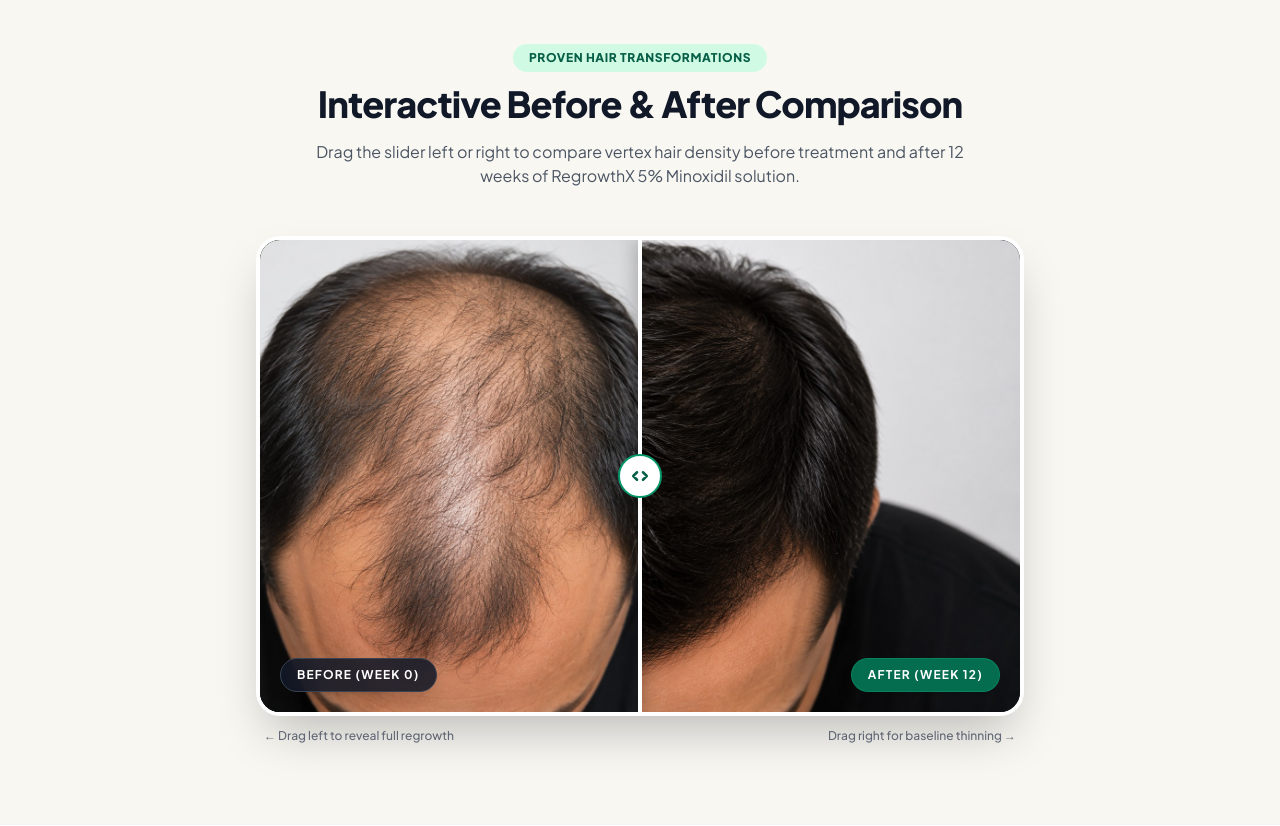
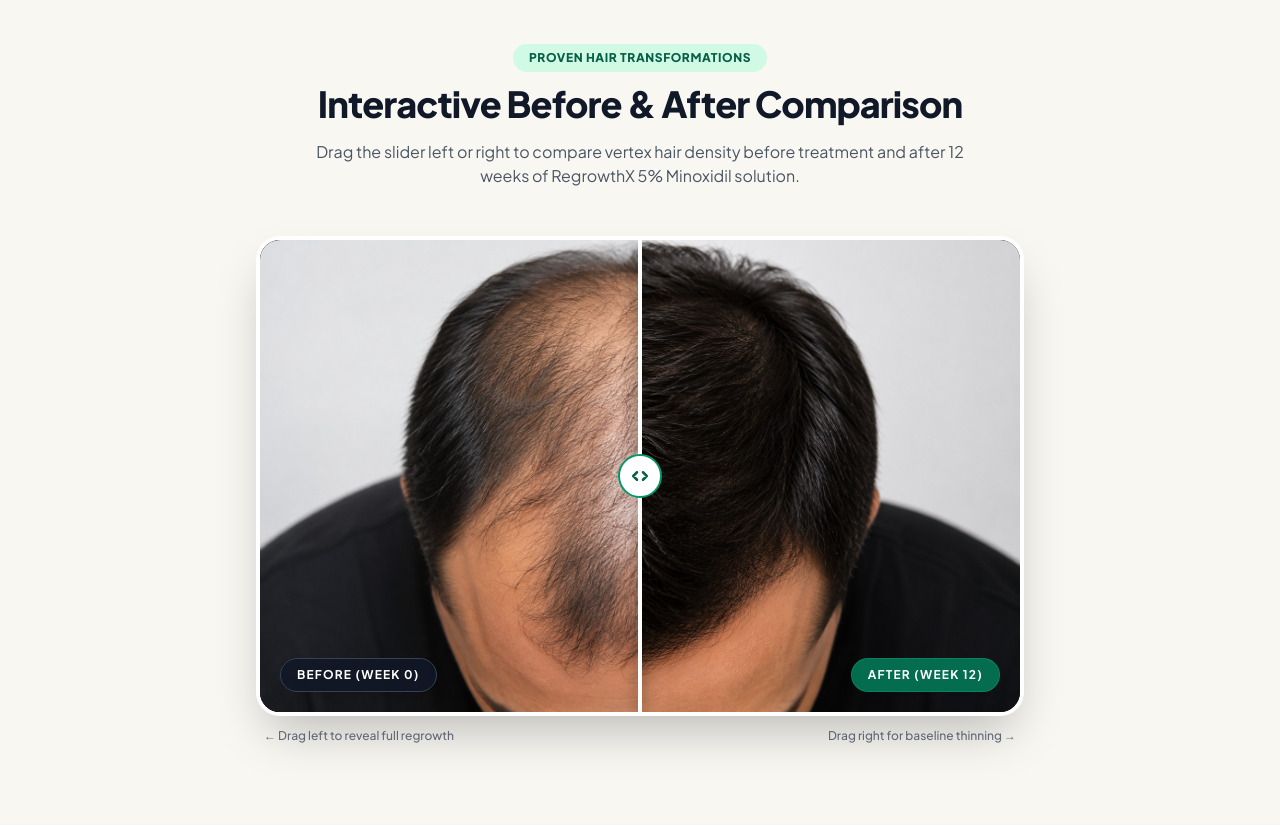
Before and after one commit to vatsal-smart-communities/regrowthxregrowthx, a PHP site: page / in a window 1280 px wide. Shown: the part 2185-3011 px from the top of the page. Run offline with PHP 8.4, Linux system fonts and the light colour scheme; data comes from the database, SQL or seed files in the repository; data that the repository does not hold is empty; a stand-in replaces the project's code that opens the database connection; some libraries are stand-ins or nearby versions.

Commit message:
Fix Before/After comparison slider image clipping and drag events

```diff
--- a/index.php
+++ b/index.php
@@ -242,9 +242,9 @@ $store_variants = $stmt->fetchAll(PDO::FETCH_ASSOC);
         </span>
 
         <!-- BEFORE Image (Clipped Overlay / Left) -->
-        <div class="absolute inset-0 w-1/2 overflow-hidden border-r-2 border-white shadow-2xl transition-all duration-75" id="before-layer">
-          <img src="img/before.jpg" alt="Before RegrowthX Treatment" class="absolute top-0 left-0 h-full object-cover object-top pointer-events-none" id="before-img" />
-          <span class="absolute bottom-5 left-5 bg-gray-900/85 text-white font-bold text-xs uppercase tracking-widest px-4 py-2 rounded-full backdrop-blur-md z-10 shadow-lg border border-gray-700">
+        <div class="absolute inset-0 w-1/2 overflow-hidden border-r-2 border-white shadow-2xl" id="before-layer">
+          <img src="img/before.jpg" alt="Before RegrowthX Treatment" class="absolute top-0 left-0 h-full max-w-none object-cover object-top pointer-events-none" id="before-img" />
+          <span class="absolute bottom-5 left-5 bg-gray-900/85 text-white font-bold text-xs uppercase tracking-widest px-4 py-2 rounded-full backdrop-blur-md z-10 shadow-lg border border-gray-700 whitespace-nowrap">
             BEFORE (Week 0)
           </span>
         </div>
@@ -259,7 +259,7 @@ $store_variants = $stmt->fetchAll(PDO::FETCH_ASSOC);
         </div>
 
         <!-- Range Slider Control -->
-        <input type="range" min="0" max="100" value="50" class="absolute inset-0 w-full h-full opacity-0 cursor-ew-resize z-30 m-0" id="ba-range-slider" oninput="updateBaSlider(this.value)" />
+        <input type="range" min="0" max="100" value="50" class="absolute inset-0 w-full h-full opacity-0 cursor-ew-resize z-30 m-0" id="ba-range-slider" oninput="updateBaSlider(this.value)" onchange="updateBaSlider(this.value)" />
 
       </div>
       <div class="flex justify-between items-center mt-3 text-xs text-gray-500 px-2 font-medium">
@@ -1362,11 +1362,20 @@ $store_variants = $stmt->fetchAll(PDO::FETCH_ASSOC);
       handleLine.style.left = val + '%';
     }
     if (beforeImg && container) {
-      beforeImg.style.width = container.offsetWidth + 'px';
+      const containerWidth = container.getBoundingClientRect().width || container.offsetWidth;
+      if (containerWidth > 0) {
+        beforeImg.style.width = containerWidth + 'px';
+        beforeImg.style.maxWidth = 'none';
+      }
     }
   }
 
   window.addEventListener('resize', () => {
+    const slider = document.getElementById('ba-range-slider');
+    if (slider) updateBaSlider(slider.value);
+  });
+
+  window.addEventListener('load', () => {
     const slider = document.getElementById('ba-range-slider');
     if (slider) updateBaSlider(slider.value);
   });
```
